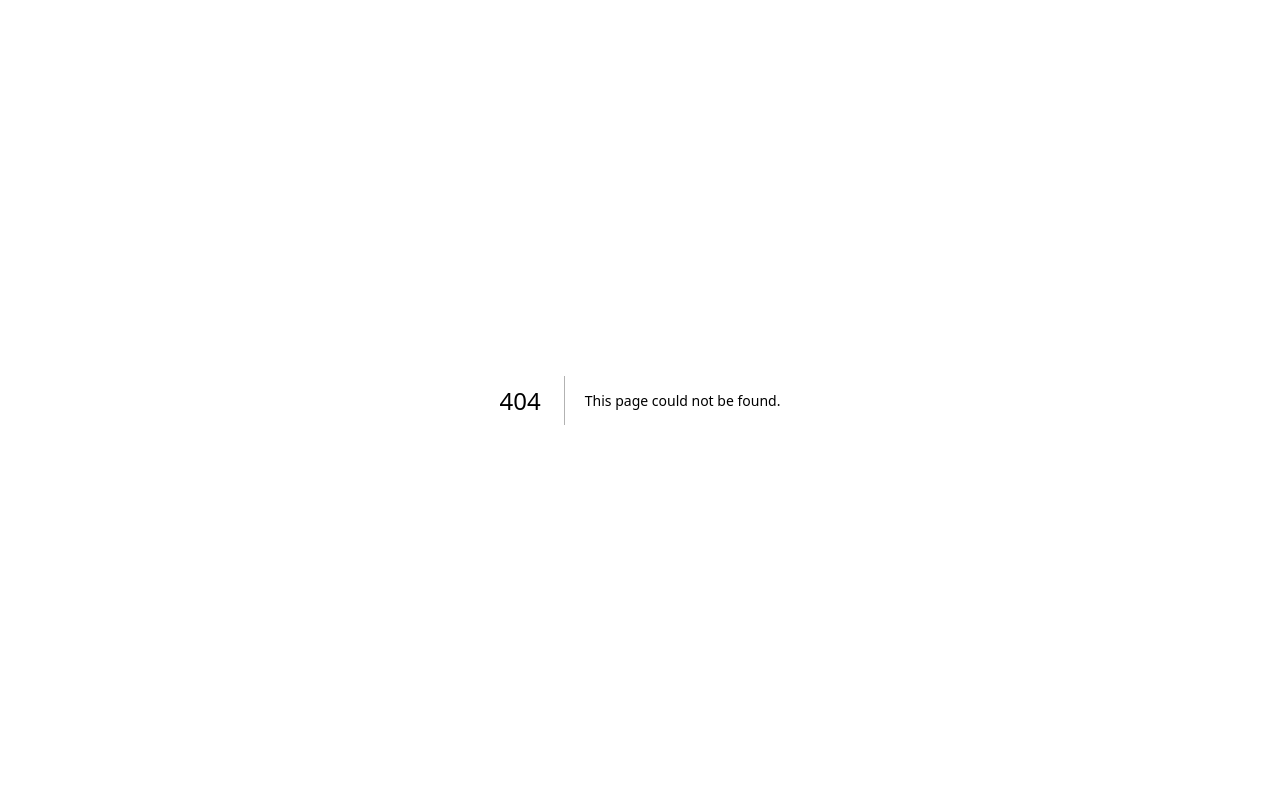
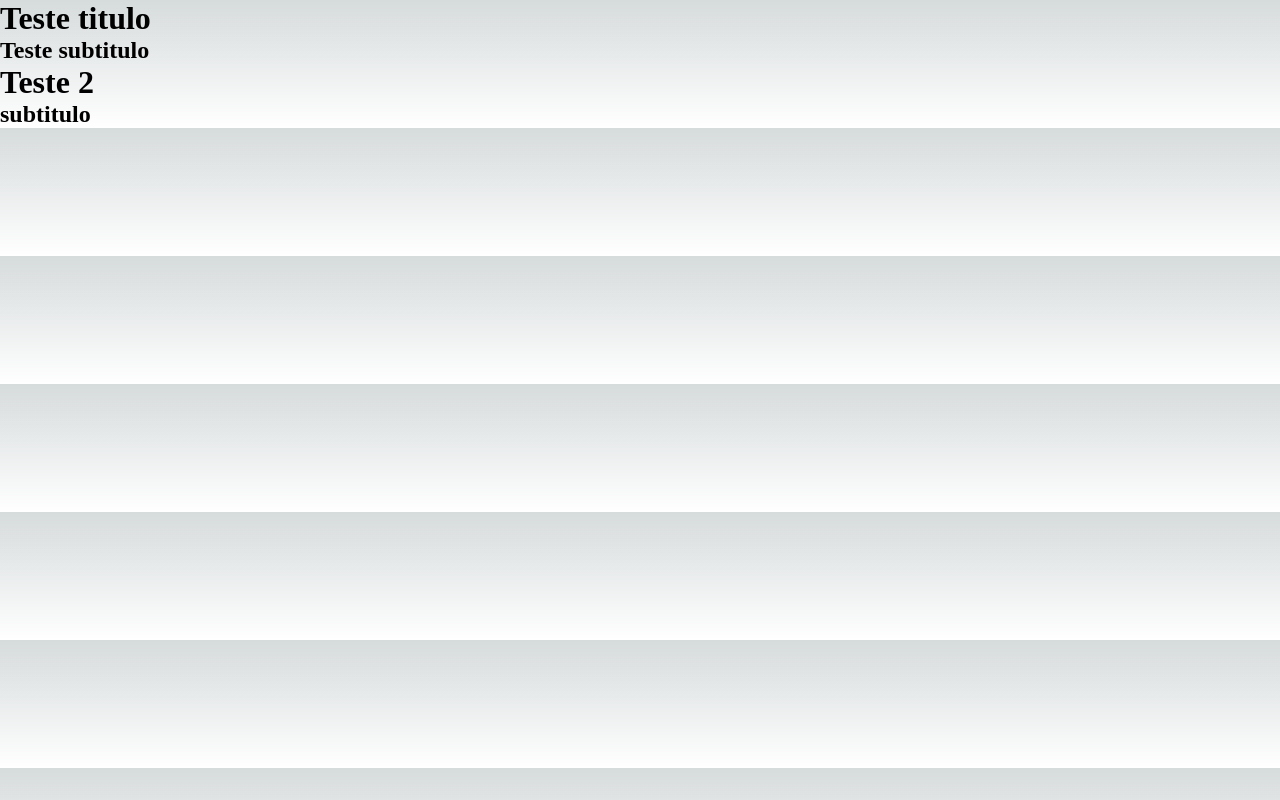
Before and after one commit to dronan/NextJS-Firebase, a Next.js app in the folder fundamentos/: page /exemplo in a window 1280 px wide. Before the commit this address had no page. Built offline with nearby package versions, Linux system fonts and the light colour scheme.

Commit message:
exemplo de uso de componentes no next/react

```diff
--- /dev/null
+++ b/fundamentos/src/components/Cabecalho.jsx
@@ -0,0 +1,8 @@
+export function Cabecalho(props) {
+    return (
+        <header>
+            <h1>{props.titulo}</h1>
+            <h2>{props.subtitulo}</h2>
+        </header>
+    )
+}
--- /dev/null
+++ b/fundamentos/src/pages/exemplo.jsx
@@ -0,0 +1,10 @@
+import { Cabecalho } from "@/components/Cabecalho";
+
+export default function Exemplo() {
+    return (
+        <>
+            <Cabecalho titulo="Teste titulo" subtitulo="Teste subtitulo" />
+            <Cabecalho titulo="Teste 2" subtitulo="subtitulo" />
+        </>
+    )
+}
```
